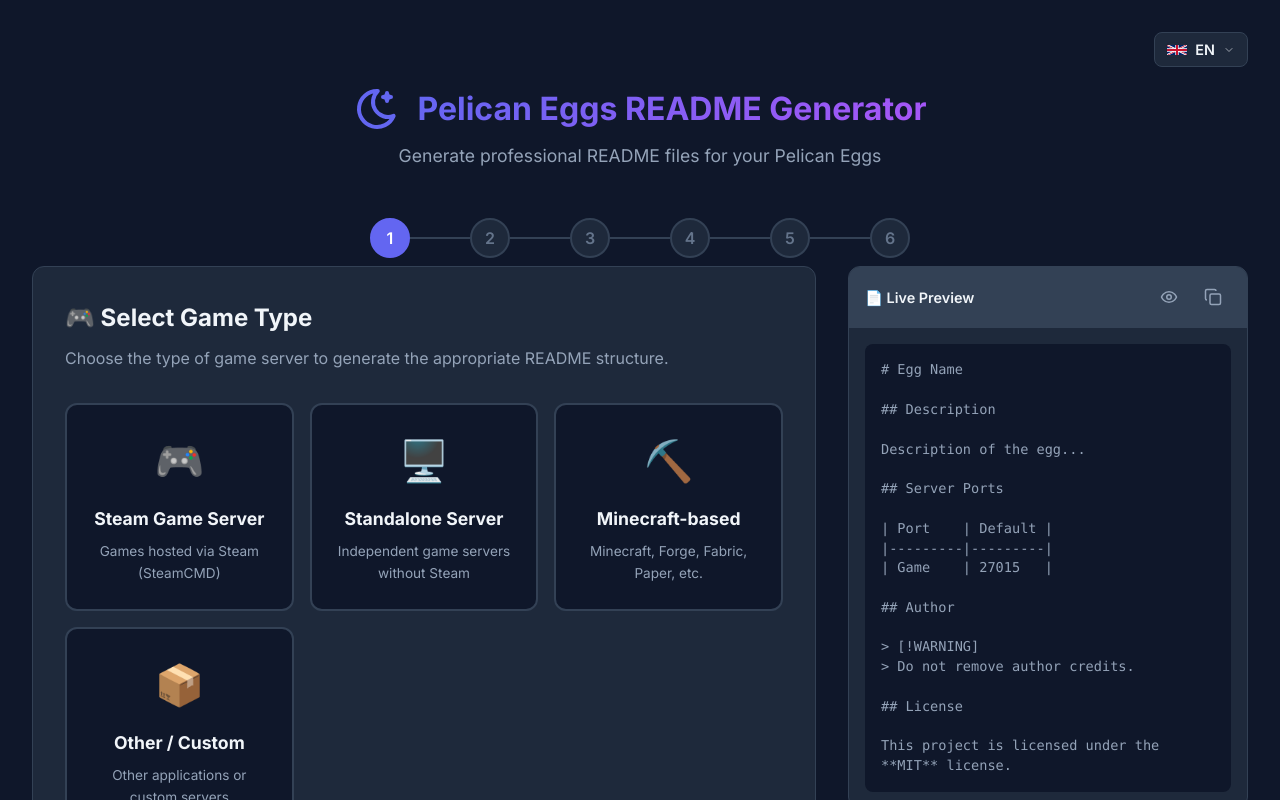
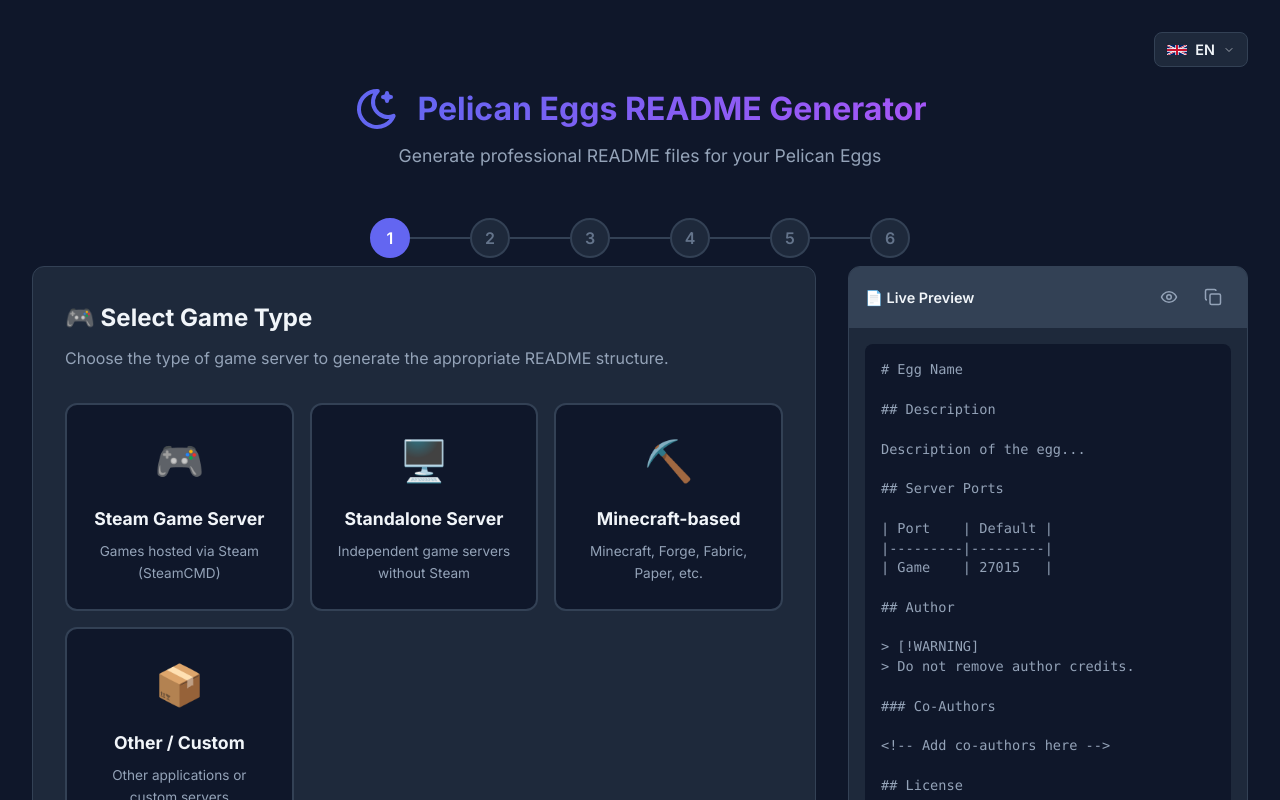
Before and after one commit to gOOvER/readme-generator, a Vue app: page / in a window 1280 px wide. Shown: the top 800 px of the page. Built offline with nearby package versions, Linux system fonts and the light colour scheme.

Commit message:
Always show Co-Authors section in output for later editing

```diff
--- a/src/App.vue
+++ b/src/App.vue
@@ -531,10 +531,12 @@
     }
   }
 
-  // Co-Authors
+  // Co-Authors (always show for later editing)
+  md += `### Co-Authors\n\n`
   if (coAuthors.value) {
-    md += `### Co-Authors\n\n`
     md += `${coAuthors.value}\n\n`
+  } else {
+    md += `<!-- Add co-authors here -->\n\n`
   }
 
   // License
@@ -646,10 +648,12 @@
     txt += `\n`
   }
 
-  // Co-Authors
+  // Co-Authors (always show for later editing)
+  txt += `Co-Authors\n----------\n`
   if (coAuthors.value) {
-    txt += `Co-Authors\n----------\n`
     txt += `${coAuthors.value}\n\n`
+  } else {
+    txt += `(Add co-authors here)\n\n`
   }
 
   // License
```
